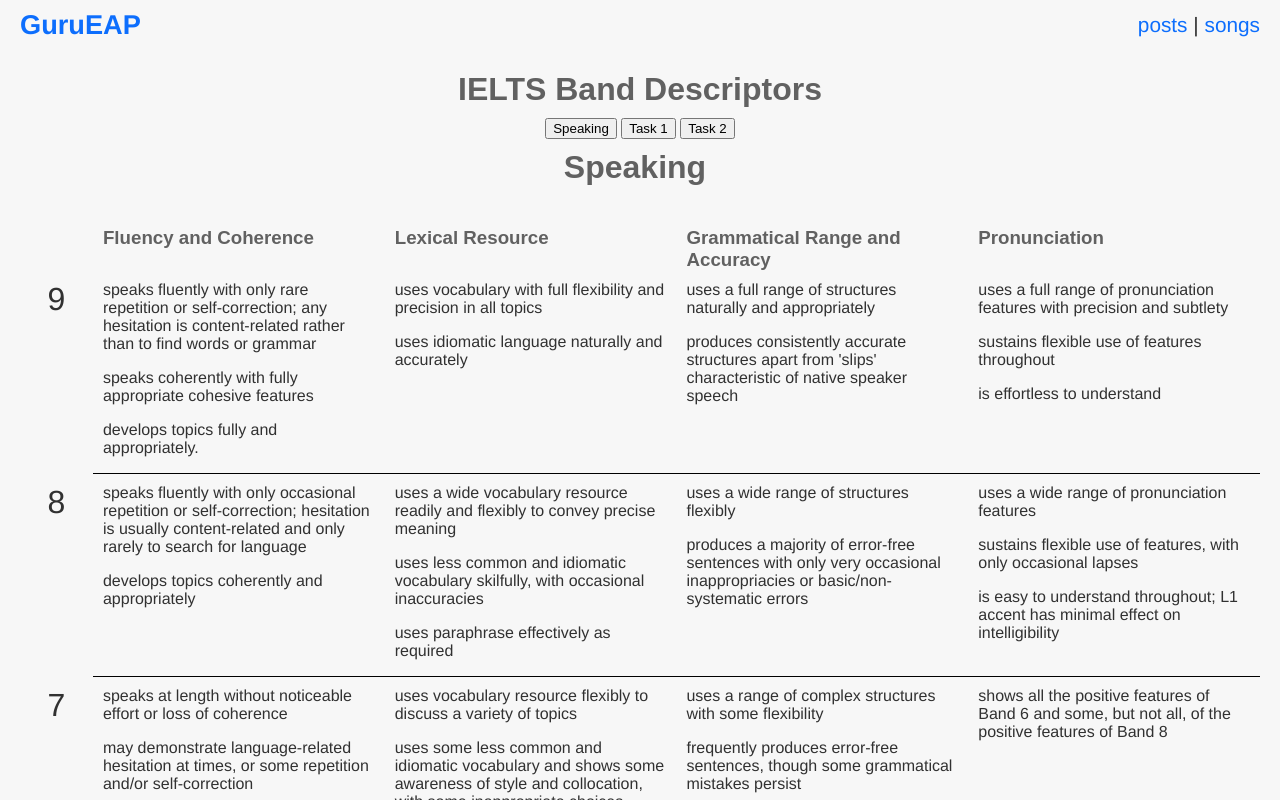
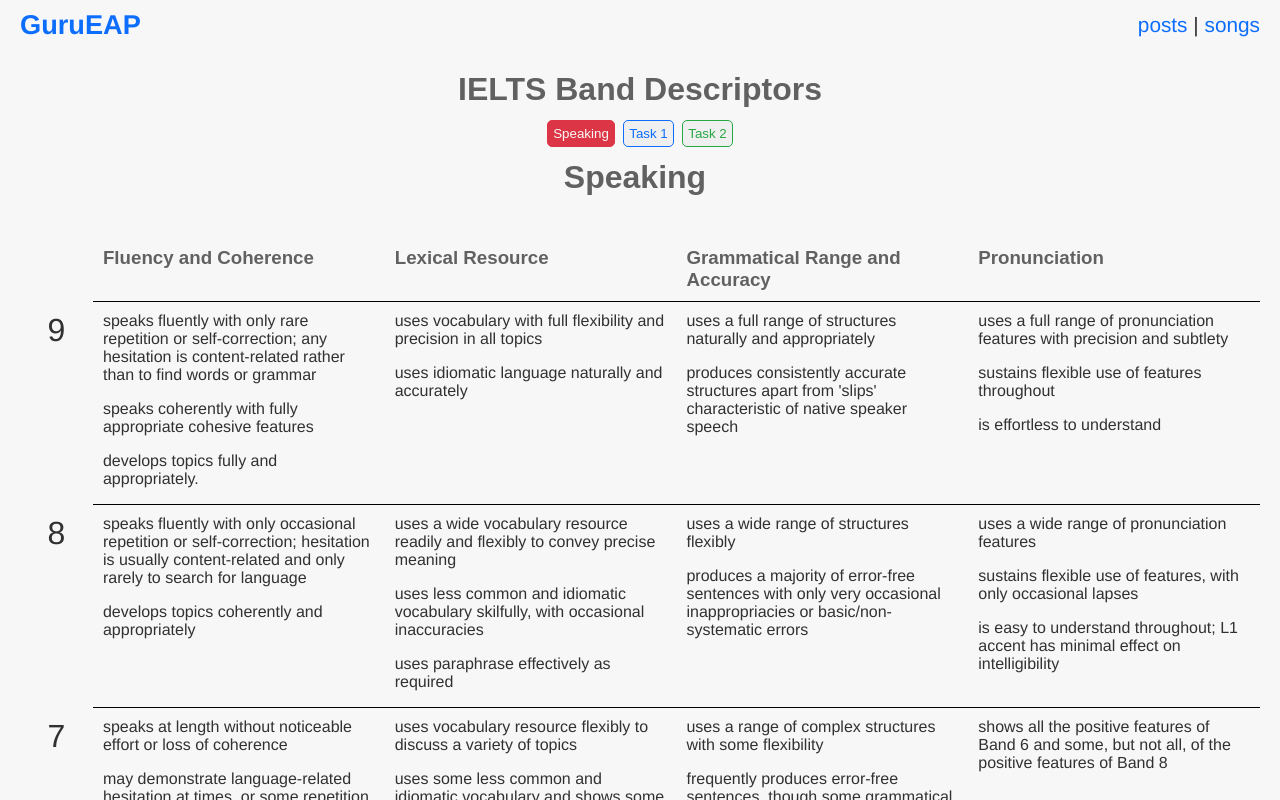
Before and after one commit to boltonsteve/gurueap, a SvelteKit app: page /posts/ielts-descriptors in a window 1280 px wide. Shown: the top 800 px of the page. Built offline with nearby package versions, Linux system fonts and the light colour scheme.

Commit message:
band descriptors update 2

```diff
--- a/src/routes/posts/ielts-descriptors/+page.svelte
+++ b/src/routes/posts/ielts-descriptors/+page.svelte
@@ -1,7 +1,7 @@
 <script>
 
-    import { slide } from 'svelte/transition';
-    import {descriptors} from '$lib/descriptors.js';
+    import { slide, blur, scale } from 'svelte/transition';
+    import { descriptors } from '$lib/descriptors.js';
 
     let skillCodes = [
         'speaking',
@@ -54,7 +54,7 @@
 
     const getDescriptors = (skill) => {
         let skillId = skillCodes.indexOf(skill);
-        let head = headers[skillId].map( next => `<h3 class="mb-0 px-1">${next}</h3>` );
+        let head = headers[skillId].map( next => `<h3 class="mb-0 p-1" style="border-bottom:1px solid black;">${next}</h3>` );
         let rows = [];
         rows.push(head.join(''));
         for(let i=9;i>=0;i--) {
@@ -80,6 +80,13 @@
         speaking = true;
         task1 = false;
         task2 = false;
+
+        let elements = document.getElementsByClassName('btn')
+
+        for(element of elements){
+            element.classList.remove('active')
+        }
+
     }
 
     function showT() {
@@ -108,24 +115,24 @@
 
     <div class="flex w-100 text-center">
         <h1 class="mb-1">IELTS Band Descriptors</h1>
-        <button on:click={showS}>Speaking</button>
-        <button on:click={showT}>Task 1</button>
-        <button on:click={showTT}>Task 2</button>
+        <button class="btn btn-outline-danger active" on:click={showS}>Speaking</button>
+        <button class="btn btn-outline-primary" on:click={showT}>Task 1</button>
+        <button class="btn btn-outline-success active" on:click={showTT}>Task 2</button>
     </div>
 
 {#if speaking}
-    <div in:slide={{duration:1000}} out:slide={{duration:1000}}>
+    <div transition:slide={{duration:1000}}>
         {@html sHtml}
     </div>
 {/if}
 {#if task1}
-    <div in:slide={{duration:1000}} out:slide={{duration:1000}}>
-    {@html tHtml}
+    <div transition:slide={{duration:1000}}>
+        {@html tHtml}
     </div>
 {/if}
 {#if task2}
-    <div in:slide={{duration:1000}} out:slide={{duration:1000}}>
-    {@html ttHtml}
+    <div transition:slide={{duration:1000}}>
+        {@html ttHtml}
     </div>
 {/if}
 
--- a/static/steve_bs.css
+++ b/static/steve_bs.css
@@ -23,11 +23,48 @@
     width:100%;
 }
 
+/* Buttons */
+
 .btn {
-    display:block;
-    margin-left: auto;
-    margin-right: auto;
+    padding: 5px;
+    margin: 2px;
+    border-radius: 5px;
 }
+
+.btn:hover {
+    cursor:pointer;
+}
+
+.btn-outline-danger {
+    border: 1px solid var(--red);
+    color: var(--red);
+}
+
+.btn-outline-danger:hover, .btn-outline-danger.active {
+    background: var(--red);
+    color: var(--light);
+}
+
+.btn-outline-primary {
+    border: 1px solid var(--blue);
+    color: var(--blue);
+}
+
+.btn-outline-primary:hover {
+    background: var(--blue);
+    color: var(--light);
+}
+
+.btn-outline-success {
+    border: 1px solid var(--green);
+    color: var(--green);
+}
+
+.btn-outline-success:hover {
+    background: var(--green);
+    color: var(--light);
+}
+
 
 .alert {
     border:1px;
@@ -40,35 +77,31 @@
     font-size:0.8rem;
 }
 
+/* bg-xxx */
 .bg-success {
     background: var(--green);
 }
-
 .bg-danger {
     background: var(--red);
 }
-
 .bg-warning {
     background: var(--orange);
 }
-
 .bg-light {
     background: var(--light);
 }
-
 .bg-white {
     background: #fff;
 }
 
+/* Borders */
 .border {
     /* border: 1px solid; */
     padding: var(--1);
 }
-
 .rounded {
     border-radius: 4px;
 }
-
 .border-dark {
     /* border-color: #aaaaaa; */
     background: #eeeeee;
@@ -88,38 +121,31 @@ ul.links {
     line-height:2em;
 }
 
+/* Grid-Template-Columns */
 .cols-11 {
     grid-template-columns: 1fr 1fr;
 }
-
 .cols-14 {
     grid-template-columns: 1fr 4fr;
 }
-
 .cols-15 {
     grid-template-columns: 1fr 5fr;
 }
-
 .cols-16 {
     grid-template-columns: 1fr 6fr;
 }
-
 .cols-17 {
     grid-template-columns: 1fr 7fr;
 }
-
 .cols-1-11 {
     grid-template-columns: 1fr 11fr;
 }
-
 .cols-21 {
     grid-template-columns: 2fr 1fr;
 }
-
 .cols-1222 {
     grid-template-columns: 1fr 3fr 3fr 3fr;
 }
-
 .cols-14444 {
     grid-template-columns: 1fr 4fr 4fr 4fr 4fr;
 }
@@ -137,11 +163,11 @@ ul.links {
 }
 
 .text-white {
-    color: white;
+    color: #fff;
 }
 
 .text-black {
-    color: black;
+    color: #000;
 }
 
 .text-light {
```
